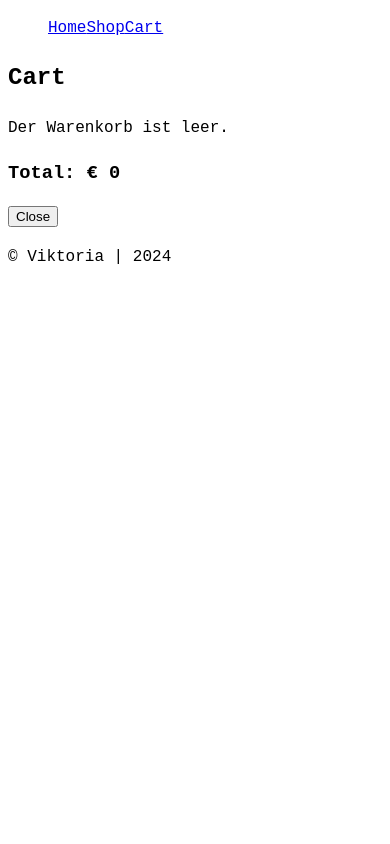
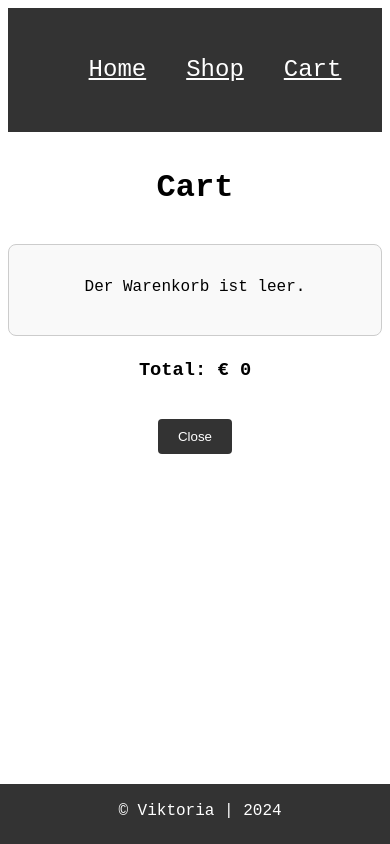
Before and after one commit to Vwalln99/shopping-cart-spa, a React (Vite) app: page /cart in a window 390 px wide. Built offline with nearby package versions, Linux system fonts and the light colour scheme.

Commit message:
init commit

```diff
--- a/src/components/Cart.tsx
+++ b/src/components/Cart.tsx
@@ -1,18 +1,23 @@
-
+import { useNavigate } from "react-router-dom";
 import { useCart } from "./CartProvider";
 
 export default function Cart() {
   const { cart, calculateTotal, removeItem, updateQuantity, onClose } = useCart();
+  const navigate = useNavigate();
+  const handleOpenShop = () => {
+    onClose();
+    navigate("/shop");
+  };
 
   return (
     <div>
       <h2>Cart</h2>
-      <div>
+      <div className="cart">
         {cart.length > 0 ? (
           cart.map((item) => (
-            <div key={item.id}>
+            <div key={item.id} className="cart-item">
               <h3>{item.title}</h3>
-              <p>Preis: ${item.price}</p>
+              <p>Preis: {item.price} €</p>
               <input
                 type="number"
                 value={item.quantity}
@@ -25,8 +30,8 @@ export default function Cart() {
           <p>Der Warenkorb ist leer.</p>
         )}
       </div>
-      <h3>Total: € {calculateTotal()}</h3>
-      <button onClick={onClose}>Close</button>
+      <h3 className="cart-total">Total: € {calculateTotal()}</h3>
+      <button onClick={handleOpenShop}>Close</button>
     </div>
   );
 }
--- a/src/components/CartProvider.tsx
+++ b/src/components/CartProvider.tsx
@@ -17,7 +17,14 @@ interface CartContextType {
   onClose: () => void;
 }
 
-const CartContext = createContext<CartContextType | undefined>(undefined);
+export const CartContext = createContext<CartContextType>({
+  cart: [],
+  addToCart: () => {},
+  updateQuantity: () => {},
+  removeItem: () => {},
+  calculateTotal: () => 0,
+  onClose: () => {}
+});
 
 export const useCart = () => {
   const context = useContext(CartContext);
@@ -36,8 +43,18 @@ const CartProvider = ({ children }: CartProviderProps) => {
   const [, setIsOpen] = useState(false);
 
   const addToCart = (product: Product) => {
-    setCart((prevCart) => [...prevCart, product]);
-  };
+    const existingProductIndex = cart.findIndex((item) => item.id === product.id);
+    if (existingProductIndex !== -1) {
+        const updatedCart = [...cart];
+        updatedCart[existingProductIndex].quantity++;
+        setCart(updatedCart);
+        console.log(`Die Menge von ${product.title} im Warenkorb wurde erhöht.`);
+    } else {
+        const updatedProduct: Product = { ...product, quantity: 1 };
+        setCart((prevCart) => [...prevCart, updatedProduct]);
+        console.log(`${product.title} wurde dem Warenkorb hinzugefügt.`);
+    }
+};
 
   const updateQuantity = (id: number, newQuantity: number) => {
     const updatedCart = cart.map((item) =>
--- a/src/components/Home.tsx
+++ b/src/components/Home.tsx
@@ -3,11 +3,10 @@ import { Outlet, Link } from "react-router-dom";
 
 export default function Home(){
     return(
-        <>
+        <div className="home">
         <h1>Herzlich willkommen in meinem Shop!</h1>
-        <p>Hier finden Sie alles was Sie brauchen.</p>
-        <Link to="/shop"> Zum Shop</Link>
+        <Link to="/shop" className="shop-btn"> Zum Shop</Link>
         <Outlet />
-        </>
+        </div>
     )
 }
--- a/src/components/Navi.tsx
+++ b/src/components/Navi.tsx
@@ -3,11 +3,11 @@ import {Link } from "react-router-dom"
 export default function Navi(){
     return(
         <>
-        <nav>
+        <nav className="nav">
             <ul>
-                <Link to="/">Home</Link>
-                <Link to="/shop">Shop</Link>
-                <Link to="cart">Cart</Link>
+                <Link to="/" className="navi">Home</Link>
+                <Link to="/shop" className="navi">Shop</Link>
+                <Link to="cart" className="navi">Cart</Link>
             </ul>
         </nav>
         </>
--- a/src/components/ProductDetail.tsx
+++ b/src/components/ProductDetail.tsx
@@ -1,18 +1,22 @@
 import { useState, useEffect } from "react";
 import { useParams } from "react-router-dom";
+import { useContext } from "react";
+import { CartContext } from "./CartProvider";
 
 interface Props{
     id:number;
     title:string;
+    image:string;
     description:string;
     price:number;
+    quantity: number;
 
 }
 
 export default function ProductDetail(){
     const { id } = useParams<{ id: string }>();
     const [product, setProduct] = useState<Props | null>(null);
-    const [cart, setCart] = useState<Props[]>([]);
+    const {addToCart} = useContext(CartContext);
 
     useEffect(() => {
         fetch(`https://fakestoreapi.com/products/${id}`)
@@ -20,18 +24,19 @@ export default function ProductDetail(){
         .then(data => setProduct(data));
     }, [id]);
 
-    const addToCart = (product: Props) => {
-        const updatedCart = [...cart, product];
-        setCart(updatedCart);
-        console.log(`${product.title} wurde dem Warenkorb hinzugefügt.`);
-      };
-    return(
+
+    return (
         <>
-        <h2>{product?.title}</h2>
-        <p>{product?.description}</p>
-        <p>{product?.price}</p>
-        <button onClick={() => addToCart(product!)}>Add to Cart</button>
+          {product && (
+            <div className="product-card">
+              <h2>{product.title}</h2>
+              <img className="img-pd"src={product.image} alt={product.title} />
+              <p>{product.description}</p>
+              <p className="price">{product.price} €</p>
+              <button onClick={() => addToCart(product)}>Add to Cart</button>
+            </div>
+          )}
         </>
-    )
+      );
 
 }
--- a/src/components/Shop.tsx
+++ b/src/components/Shop.tsx
@@ -1,37 +1,38 @@
 import { useState, useEffect } from "react";
 import { Link } from "react-router-dom";
+import { useContext } from "react";
+import { CartContext } from "./CartProvider";
 
 interface Props{
     id:number;
     title:string;
+    image:string;
     description:string;
     price:number;
+    quantity: number;
 }
 
 export default function Shop(){
     const [products, setProducts] = useState<Props[]>([]);
-    const [cart, setCart] = useState<Props[]>([]);
-
+    //const [cart, setCart] = useState<Props[]>([]);
+    const {addToCart} = useContext(CartContext);
     useEffect(() => {
         fetch("https://fakestoreapi.com/products")
         .then(response => response.json())
         .then(data => setProducts(data));
     }, []);
-    const addToCart = (product: Props) => {
-        const updatedCart = [...cart, product];
-        setCart(updatedCart);
-        console.log(`${product.title} wurde dem Warenkorb hinzugefügt.`);
-      };
+
 
     return(
         <div>
             <h2>Our Products</h2>
-            <div>
+            <div className="container">
                 {products.map(product =>(
-                    <div key={product.id}>
+                    <div key={product.id} className="products">
                         <h3>{product.title}</h3>
+                        <img className="img"src={product.image} alt={product.title} />
                         <p>{product.description}</p>
-                        <p>{product.price}</p>
+                        <p className="price">{product.price} €</p>
                         <Link to={`/shop/${product.id}`}>Details</Link>
                         <button onClick={() => addToCart(product)}>Add to Cart</button>
                     </div>
--- a/src/index.css
+++ b/src/index.css
@@ -3,4 +3,174 @@
   line-height: 1.5;
   font-weight: 400;
   box-sizing: border-box;
+  text-align: center;
+  max-width: 1600px;
+  margin: 0 auto;
 }
+p{
+  font-size: 1rem;
+  margin-top: 10px;
+}
+h2{
+  font-size: 2rem;
+  margin: 2rem;
+}
+
+h1{
+  padding: 100px;
+  font-size: 4rem;
+  margin: 10px;
+}
+
+.home{
+  background-color: #ccc;
+  height: 30rem;
+  }
+
+.nav {
+  background-color: #333;
+  color: #fff;
+  padding: 20px;
+  text-align: center;
+  font-size: 1.5rem;
+}
+
+.navi{
+  padding: 50px;
+}
+
+.nav a {
+  color: #fff;
+}
+
+.nav a:hover {
+  color: #ccc;
+}
+
+.nav a:active,
+.nav a:focus {
+  color: #fff;
+}
+
+.shop-btn{
+  color: #ffffff;
+  font-size: 1.5rem;
+  border: 1px solid #ccc;
+  border-radius: 8px;
+  padding: 20px;
+  background-color: #c95a5a;
+}
+
+.container {
+  padding: 20px;
+  display: flex;
+  flex-direction: space-between;
+  flex-wrap: wrap;
+  justify-content: center;
+}
+
+
+.product-card {
+  border: 1px solid #ccc;
+  border-radius: 8px;
+  padding: 20px;
+  margin-bottom: 20px;
+  background-color: #fff;
+}
+
+.price{
+  border: 1px solid #ccc;
+  border-radius: 8px;
+}
+
+.products{
+  border: 1px solid #ccc;
+  border-radius: 8px;
+  padding: 20px;
+  margin: 20px;
+  background-color: #fff;
+  width: 23rem;
+}
+button {
+  background-color: #333;
+  color: #fff;
+  border: none;
+  padding: 10px 20px;
+  border-radius: 4px;
+  cursor: pointer;
+  margin: 1rem;
+}
+
+
+.img{
+  height: 150px;
+  width: 150px;
+}
+
+.img-pd{
+  height: 350px;
+  width: 300px;
+}
+.cart {
+  display: flex;
+  flex-wrap: wrap;
+  border: 1px solid #ccc;
+  border-radius: 8px;
+  padding: 20px;
+  background-color: #f9f9f9;
+  margin-bottom: 20px;
+  justify-content: center;
+}
+
+.cart-item {
+  border: 1px solid #ccc;
+  border-radius: 8px;
+  padding: 20px;
+  margin: 20px;
+  background-color: #fff;
+  width: 350px;
+  padding: 10px 0;
+  display: flex;
+  justify-content:center;
+  align-items: center;
+  flex-direction: column;
+}
+
+.cart-item button {
+  background-color: #ff6347;
+  color: #fff;
+  border: none;
+  padding: 5px 10px;
+  border-radius: 4px;
+  cursor: pointer;
+}
+
+.cart-total {
+  font-weight: bold;
+  margin-top: 20px;
+}
+
+footer {
+  background-color: #333;
+  color: #fff;
+  text-align: center;
+  padding: 5px;
+  position: fixed;
+  bottom: 0;
+  left: 0;
+  width: 100%;
+}
+
+
+@media (max-width: 800px) {
+  h1{
+    padding: 100px;
+    font-size: 2rem;
+    margin: 10px;
+  }
+  .navi{
+    padding: 20px;
+  }
+
+
+}
```
